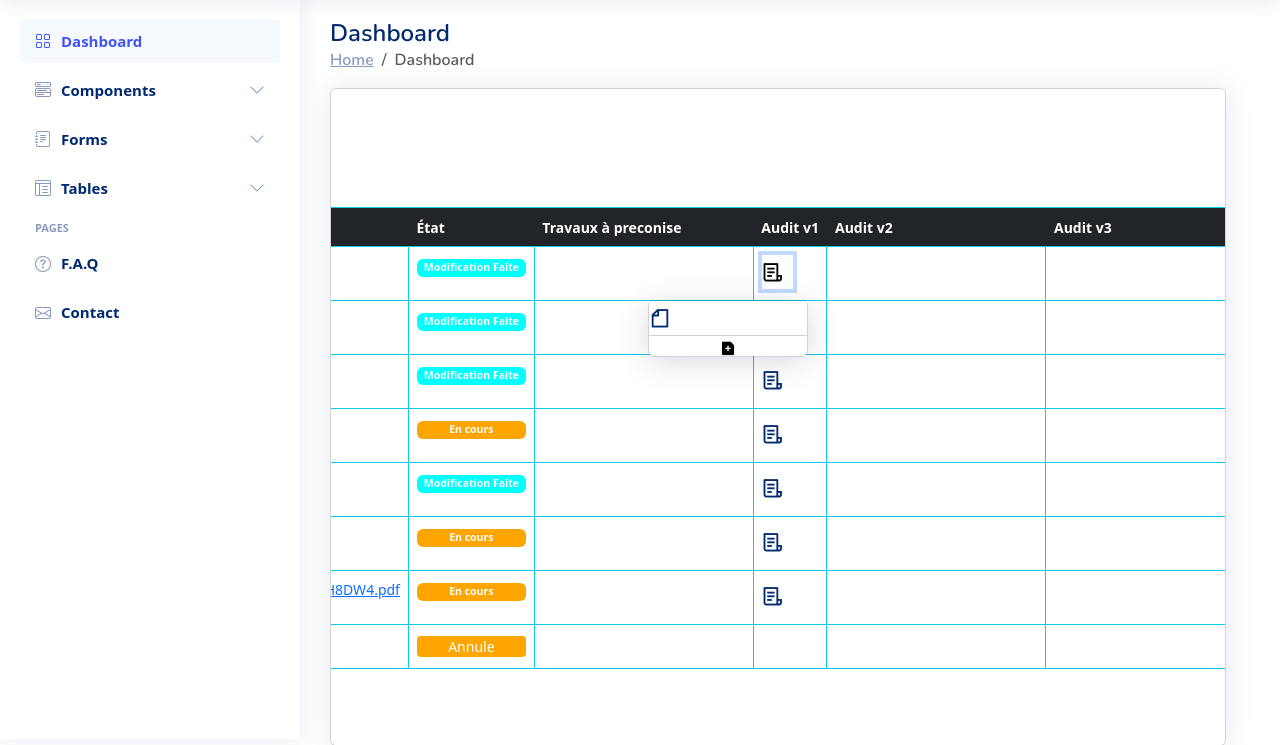
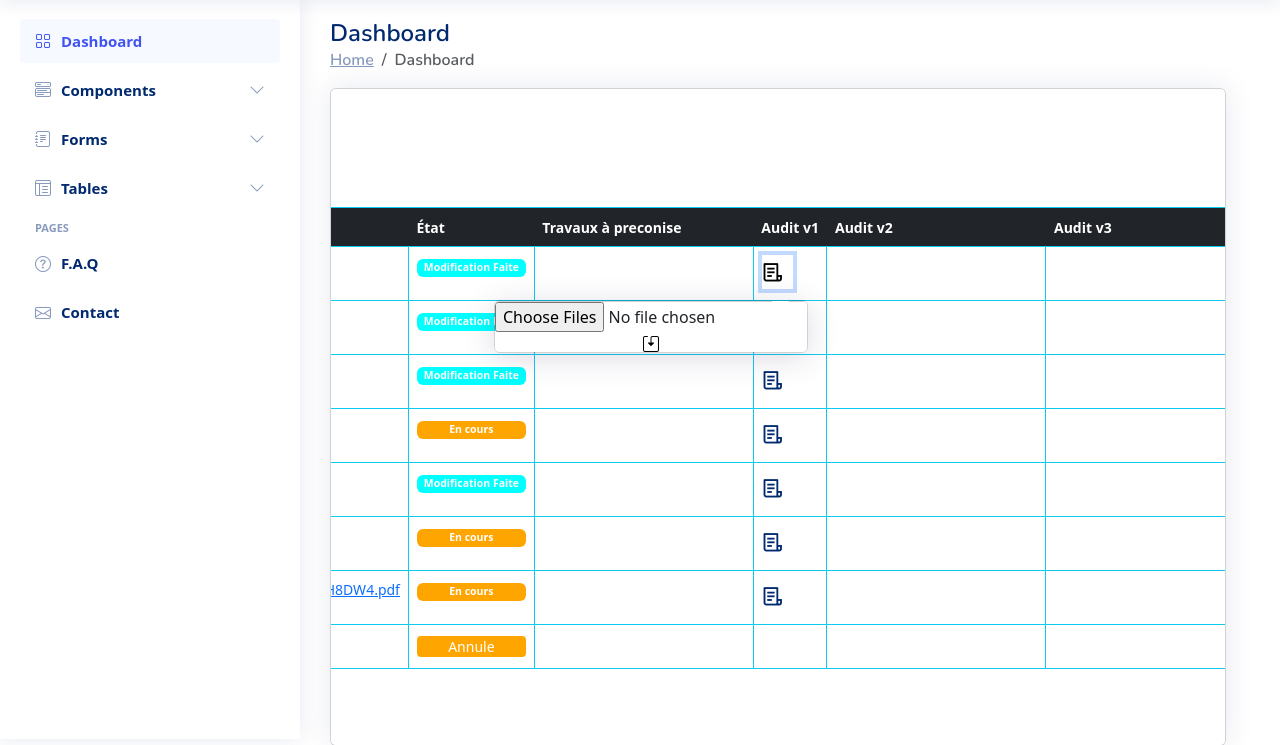
Before and after one commit to The-Night-Code/NC-Project-ER, a Django app: page /formT/ in a window 1280 px wide, after a click that opens the changed part. Shown: the part 61-806 px from the top of the page. Run offline with Django 4.2, Linux system fonts and the light colour scheme; a user stored in the database is signed in; data comes from the database, SQL or seed files in the repository; data that the repository does not hold is empty; some libraries are stand-ins or nearby versions.

Commit message:
v0.0.14.4 stable

```diff
--- a/ER_project/urls.py
+++ b/ER_project/urls.py
@@ -18,7 +18,7 @@ from django.contrib import admin
 from django.urls import path
 from django.conf import settings
 from django.conf.urls.static import static
-from ERapp.views import Home, LoginU, LogoutU ,table_view, ProfileU ,img_upload_image,showimage,table_view_edit    ,table_view2,table_view_edit2
+from ERapp.views import Home, LoginU, LogoutU ,table_view, ProfileU ,img_upload_image,showimage,table_view_edit  ,table_view2,table_view_edit2,remove_file_from_auditV1
 from ERapp import views
 
 urlpatterns = [
@@ -28,7 +28,8 @@ urlpatterns = [
     path('logout/', LogoutU),
     path('profile/',ProfileU ),
     path('formT/',table_view ),
-    path('formT1/',table_view_edit ,name="editFormTable"),
+    path('formT1/',table_view_edit ,name="editFormTable"),#remove_file_from_auditV1
+    path('formT2/',remove_file_from_auditV1 ,name="remove_file_from_auditV1"),
     path('change_profile_pic/',img_upload_image ),
     path('showimage/',showimage ),
 
--- a/ERapp/admin.py
+++ b/ERapp/admin.py
@@ -1,5 +1,5 @@
 from django.contrib import admin
-from .models import TableData1,USER,ImageModel,TableData,TableData01,TableData001
+from .models import TableData1,USER,ImageModel,TableData,TableData01,TableData001,file_table_auditV1
 # Register your models here.
 
 admin.site.register(TableData001)
@@ -8,3 +8,4 @@ admin.site.register(USER)
 admin.site.register(ImageModel)
 admin.site.register(TableData01)
 admin.site.register(TableData)
+admin.site.register(file_table_auditV1)
--- a/ERapp/models.py
+++ b/ERapp/models.py
@@ -71,10 +71,11 @@ class TableData001(models.Model):
         return f'{self.cell_id} {self.firstname} {self.lastname}'
 
 class file_table_auditV1(models.Model):
+
+    file_index = models.AutoField(primary_key=True)
     file_id = models.CharField(max_length=255,blank=True)
-    file_index = models.AutoField(primary_key=True)
     file_name = models.CharField(max_length=255,blank=True)
-    vt = models.FileField(upload_to=f'uploads/data/{file_id}/auditV1',blank=True)
+    file_save = models.FileField(upload_to=f'uploads/data/auditV1',blank=True ,unique=True)
     file_format = models.CharField(max_length=255,blank=True)
 
     def __str__(self):
--- a/ERapp/static/css/style.css
+++ b/ERapp/static/css/style.css
@@ -42,7 +42,8 @@
   background-color: e#fff; /* Background color */
   border: 1px solid #ccc; /* Border */
   height:auto;
-  max-height: 80px; /* Max height of the dropdown */
+  max-height: 80px;
+  min-height:40px; /* Max height of the dropdown */
   overflow-y: auto; /* Enable vertical scrolling if content overflows */
   position: absolute;
   inset: 0px 0px auto auto;
--- a/ERapp/templates/html/formPage.html
+++ b/ERapp/templates/html/formPage.html
@@ -561,43 +561,44 @@
 
                                          <!-- for i in datafiles  if item.cell_id == i.file_id -->
                                       {% for F in datafiles %}
+
                                         {% if F.file_id == item.cell_id %}
-                                           <li class="dropdown-header">
-                                             You have 3 new messages
-                                             <a ><span class="badge rounded-pill bg-primary p-2 ms-2">View all</span></a>
+                                        <li>
+                                          <li class="list-inline-item">
+                                            {% if F.file_format == "excel" %}
+                                            <a class="nav-link nav-icon show"  href="{{ F.file_save.url }}" download><i class="ri-file-excel-2-line" ></i></a>
+                                            {% elif F.file_format == "pdf" %}
+                                            <a class="nav-link nav-icon show"  href="{{ F.file_save.url }}" download><i class="bi bi-file-earmark-pdf" ></i></a>
+                                            {% elif F.file_format == "image" %}
+                                              <a class="nav-link nav-icon show" href="{{ F.file_save.url }}" download><i class="bi bi-file-earmark-image" ></i></a>
+                                            {% elif F.file_format == "word" %}
+                                              <a class="nav-link nav-icon show" href="{{ F.file_save.url }}" download><i class="bi bi-file-earmark-word" ></i></a>
+                                            {% elif F.file_format == "pz2" %}
+                                              <a class="nav-link nav-icon show" href="{{ F.file_save.url }}" download><i class="bi bi-file-ppt" ></i></a>
+                                            {% else %}
+                                              <a class="nav-link nav-icon show"  href="{{ F.file_save.url }}" download><i class="ri-file-line" ></i></a>
+                                            {% endif %}
+                                          </li>
 
-                                             <button  class="button_table_data" type="button" id="table1_edit_col" name="" value="" onclick="table1_remove_file_from_auditV1('{{item.cell_id}}','{{F.file_index}}')">
-                                               <i class="ri-delete-bin-2-fill" style="color:red;"></i>
-                                             </button>
-                                           </li>
+                                            {{ F.file_name }}
+
+                                          <li class="list-inline-item">
+                                            <button  class="button_table_data" type="button" id="table1_edit_col" name="" value="" onclick="table1_remove_file_from_auditV1('{{item.cell_id}}','{{F.file_index}}')">
+                                              <i class="ri-delete-bin-2-fill" style="color:red;"></i>
+                                            </button>
+                                          </li>
+                                        </li>
 
                                          {% endif %}
                                       {% endfor %}
-                                      {% if F.file_format == "excel" %}
-                                        <li><a class="nav-link nav-icon show" href="#" data-bs-toggle="dropdown" aria-expanded="true"><i class="ri-file-excel-2-line" ></i></a></li>
-                                      {% elif F.file_format == "pdf" %}
-                                        <li><a class="nav-link nav-icon show" href="#" data-bs-toggle="dropdown" aria-expanded="true"><i class="bi bi-file-earmark-pdf" ></i></a></li>
-                                      {% elif F.file_format == "image" %}
-                                        <li><a class="nav-link nav-icon show" href="#" data-bs-toggle="dropdown" aria-expanded="true"><i class="bi bi-file-earmark-image" ></i></a></li>
-                                      {% elif F.file_format == "word" %}
-                                        <li><a class="nav-link nav-icon show" href="#" data-bs-toggle="dropdown" aria-expanded="true"><i class="bi bi-file-earmark-word" ></i></a></li>
-                                      {% elif F.file_format == "pz2" %}
-                                        <li><a class="nav-link nav-icon show" href="#" data-bs-toggle="dropdown" aria-expanded="true"><i class="bi bi-file-ppt" ></i></a></li>
-                                      {% else %}
-                                        <li><a class="nav-link nav-icon show" href="#" data-bs-toggle="dropdown" aria-expanded="true"><i class="ri-file-line" ></i></a></li>
-                                      {% endif %}
+                                      <!-- <li style="text-align:center;height:20px;">
+                                           <button  class="button_table_data" type="button" id="table1_edit_col" name="" value="" onclick="table1_add_files_to_auditV1('{{item.cell_id}}')"><i class="ri-file-add-fill" style="height:30px;width:30px; !important" ></i></button>
 
-
-
-
+                                      </li>-->
                                       <hr class="dropdown-divider">
-
-                                      <li style="text-align:center;height:20px;">
-                                           <button  class="button_table_data" type="button" id="table1_edit_col" name="" value="" onclick="table1_add_files_to_auditV1('{{item.cell_id}}')"><i class="ri-file-add-fill" style="height:30px;width:30px; !important" ></i></button>
-                                      </li>
+                                      <li><input class="input_table_data" type="file" id="table1_input_files_to_auditV1{{ item.cell_id }}" value="{{ item.vt }}" multiple ></li>
+                                      <li style="text-align:center;height:20px;"><button  class="button_table_data" type="button" id="table1_edit_col"  onclick="table1_add_files_to_auditV1('{{item.cell_id}}')"><i class="bi bi-save2" style="height:30px;width:30px; !important" ></i></button></li>
                                       <li></li>
-
-
 
 
                                     </ul>
@@ -1275,6 +1276,36 @@
     });
   </script>
 
+
+
+
+  <!-- table1_remove_file_from_auditV1 -->
+  <script>
+
+    function remove_file_from_auditV1(id,index) {
+
+        var url2="{% url 'remove_file_from_auditV1' %}?"+
+          "param=" + encodeURIComponent(id) +
+          "&param0=" + id +
+          "&param1=" + encodeURIComponent(index);
+
+
+        window.location.href = url2;
+
+    }
+    function table1_remove_file_from_auditV1(id1,index1) {
+      remove_file_from_auditV1(id1,index1);
+    }
+    function table2_remove_file_from_auditV1(id1,index1) {
+      remove_file_from_auditV1(id1,index1);
+    }
+    function table3_remove_file_from_auditV1(id1,index1) {
+      remove_file_from_auditV1(id1,index1);
+    }
+
+  </script>
+
+
   <script type="text/javascript" src="{% static 'vendor/apexcharts/apexcharts.min.js' %}"></script>
   <script type="text/javascript" src="{% static 'vendor/bootstrap/js/bootstrap.bundle.min.js' %}"></script>
   <script type="text/javascript" src="{% static 'vendor/chart.js/chart.umd.js' %}"></script>
--- a/ERapp/views.py
+++ b/ERapp/views.py
@@ -9,7 +9,7 @@ from django.contrib.auth import authenticate, login , logout
 from django.views.generic.edit import CreateView
 
 from .forms import TableDataForm1,ImageForm
-from .models import TableData1,ImageModel,USER,TableData001
+from .models import TableData1,ImageModel,USER,TableData001,file_table_auditV1
 
 
 from django.core.mail import send_mail
@@ -17,6 +17,8 @@ from django.core.mail import send_mail
 import random
 import string
 
+
+formT="/formT/"
 
 
 def Home(request):
@@ -206,11 +208,12 @@ def table_view(request): # add row
 
 
     data = TableData001.objects.all()
+    datafiles = file_table_auditV1.objects.all()
     col_count = data.count()
     # Get unique column names from the TableData model
     column_names = TableData001._meta.get_fields()
 
-    return render(request, 'html/formPage.html', { 'data': data , 'col_count':col_count ,'column_names': column_names})
+    return render(request, 'html/formPage.html', { 'data': data ,'datafiles': datafiles , 'col_count':col_count ,'column_names': column_names})
 
 
 
@@ -329,3 +332,15 @@ def table_view_edit2(request):
         get_col_by_id.save(update_fields=['firstname', 'lastname','address','num','vt','etat'])
         #get_col_by_id.save(update_fields=['firstname', 'lastname','address','num','etat'])
     return redirect('/f/')
+
+
+def remove_file_from_auditV1(request):
+
+    file_id = request.GET.get('param0')
+    index = request.GET.get('param1')
+    try:
+        f_table_audit_v1 =file_table_auditV1.objects.get(file_id=str(file_id),file_index=str(index))
+    except file_table_auditV1.DoesNotExist:
+        pass
+    f_table_audit_v1.delete()
+    return redirect(formT)
```
Also changed, not shown: ERapp/migrations/0038_rename_vt_file_table_auditv1_file_save.py (added), ERapp/migrations/0039_alter_file_table_auditv1_file_save.py (added), ERapp/migrations/0040_alter_file_table_auditv1_file_save.py (added), db.sqlite3, 1 other file.
